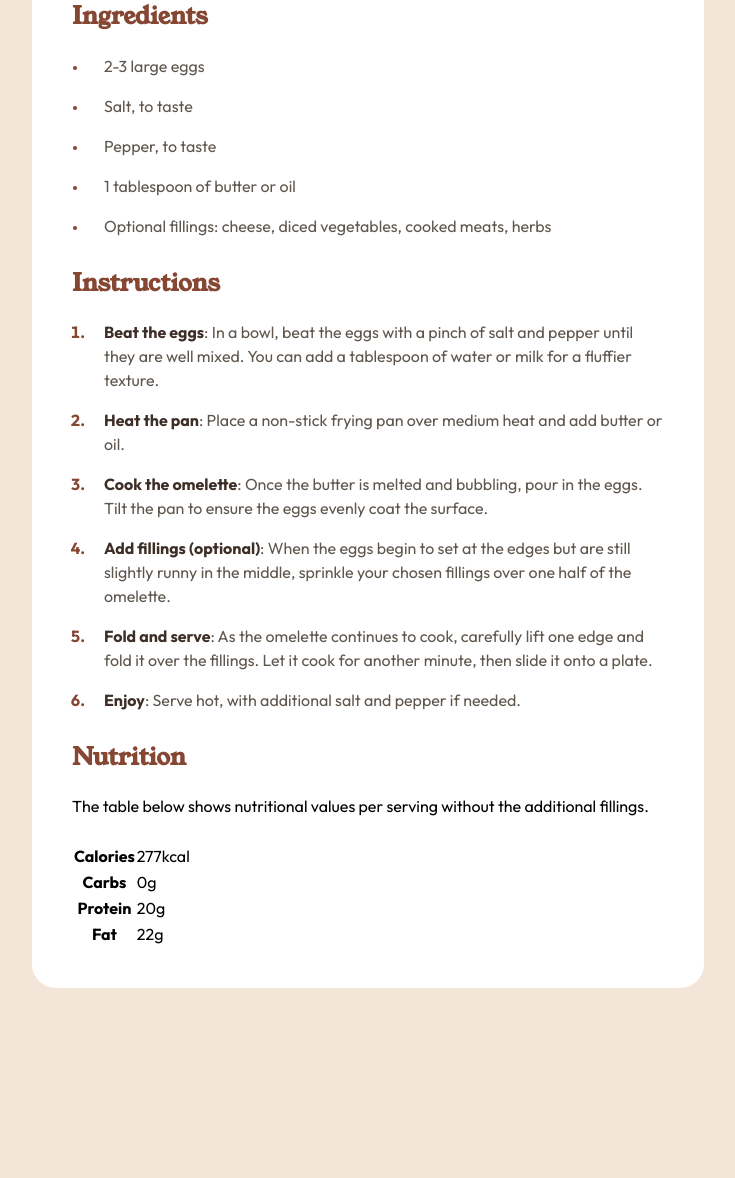
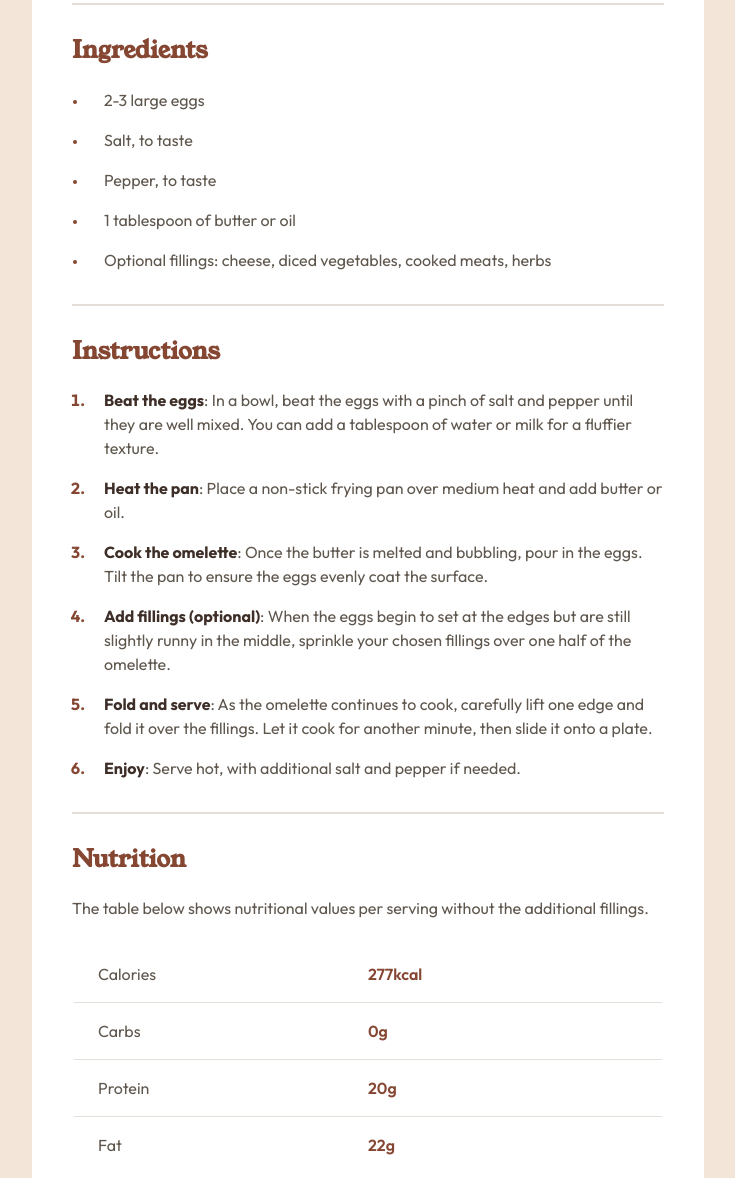
Before and after one commit to chrisvn188/recipe-page, a plain HTML site: page index.html in a window 1280 px wide. Shown: the part 858-2036 px from the top of the page, without its empty margins (272-1007 px from the left). Before the commit the page ends 1942 px from the top, so only its background shows below. Drawn offline with Linux system fonts and the light colour scheme.

Commit message:
Style Nutrition table

```diff
--- a/index.html
+++ b/index.html
@@ -52,6 +52,8 @@
           </section>
           <!-- ===========End Preparation Time=========== -->
 
+          <hr />
+
           <!-- ===========Start Ingredients=========== -->
           <section class="[ recipe__ingredients ] [ inside-component-flow ]">
             <h2 class="text-nutmeg">Ingredients</h2>
@@ -68,6 +70,8 @@
             </ul>
           </section>
           <!-- ===========End Ingredients=========== -->
+
+          <hr />
 
           <!-- ===========Start Instructions=========== -->
           <section class="[ recipe__instructions ] [ inside-component-flow ]">
@@ -113,10 +117,12 @@
           </section>
           <!-- ===========End Instructions=========== -->
 
+          <hr />
+
           <!-- ===========Start Nutrition=========== -->
           <section class="[ recipe__nutrition ] [ inside-component-flow ]">
             <h2 class="text-nutmeg">Nutrition</h2>
-            <p>
+            <p class="text-semidark">
               The table below shows nutritional values per serving without the
               additional fillings.
             </p>
--- a/style.css
+++ b/style.css
@@ -93,6 +93,36 @@ picture {
 button {
   font-family: inherit;
   font-size: inherit;
+}
+
+hr {
+  border: 1px solid var(--neutral-light-grey);
+}
+
+table {
+  width: 100%;
+}
+
+table tr {
+  display: grid;
+  grid-template-columns: 1fr 1fr;
+  text-align: left;
+  padding: 1rem;
+}
+
+table th {
+  padding-left: 0.5rem;
+  font-weight: 400;
+  color: var(--neutral-wenge-brown);
+}
+
+table tr:not(:last-child) {
+  border-bottom: 1px solid var(--neutral-light-grey);
+}
+
+table td {
+  color: var(--primary-nutmeg);
+  font-weight: 600;
 }
 
 /* utility classes */
```
